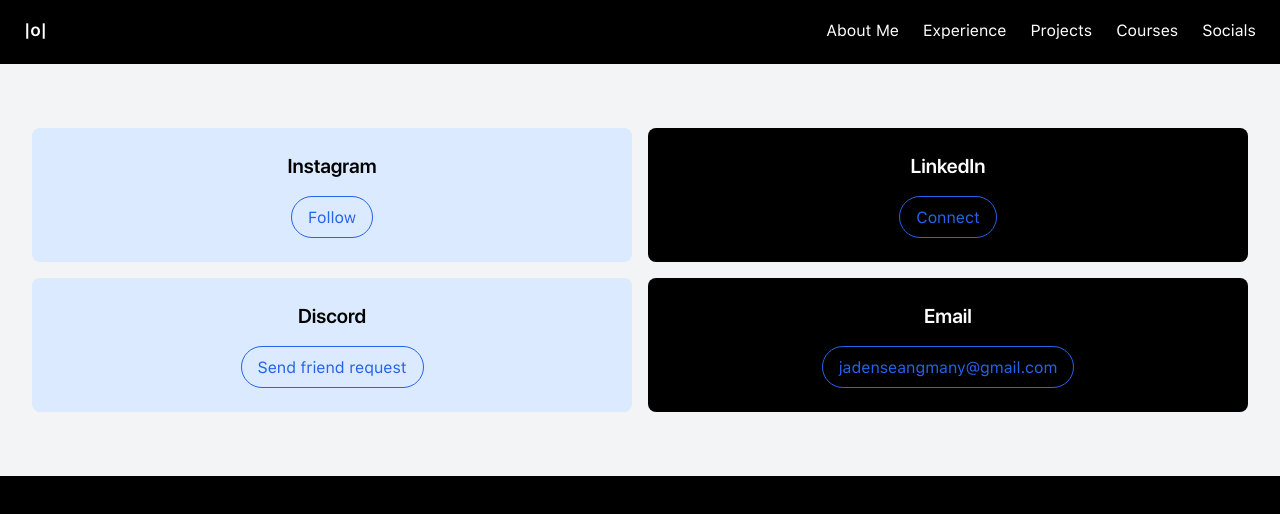
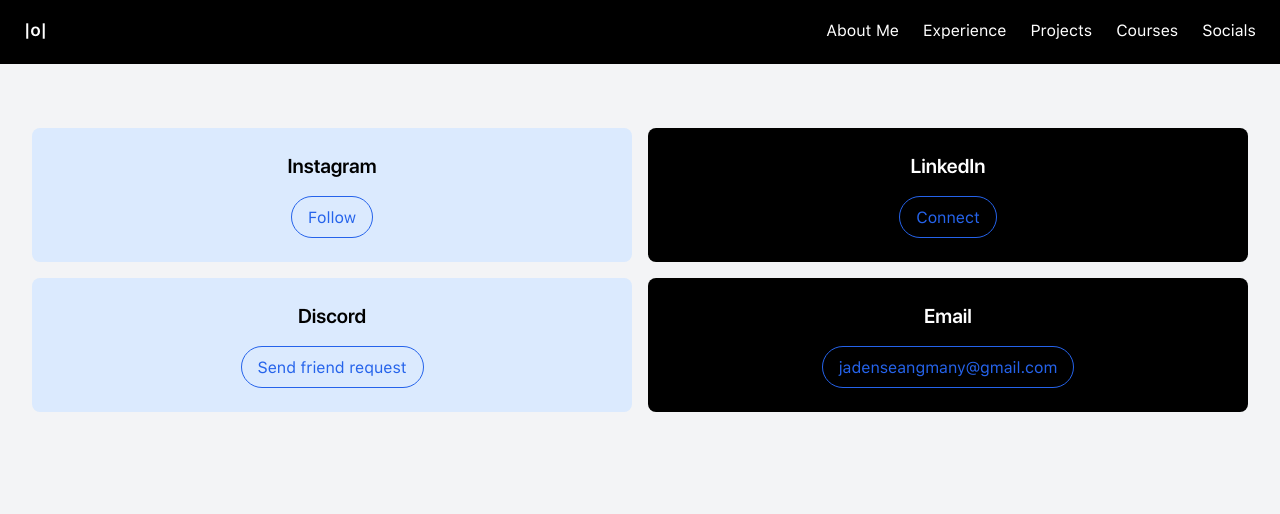
Before and after one commit to jadenseangmany/jaden.lol, a Next.js app: page /Socials in a window 1280 px wide. Shown: the top 514 px of the page. Built offline with nearby package versions, Linux system fonts and the light colour scheme.

Commit message:
fix page background, add link

```diff
--- a/src/app/Socials/page.tsx
+++ b/src/app/Socials/page.tsx
@@ -3,13 +3,14 @@
 
 const Page = () => {
   const socials = [
-    { name: "Instagram", link: "https://instagram.com/placeholder", buttonText: "Follow" },
+    { name: "Instagram", link: "https://www.instagram.com/jadenseangmany/", buttonText: "Follow" },
     { name: "LinkedIn", link: "https://linkedin.com/in/jadenseangmany", buttonText: "Connect" },
     { name: "Discord", link: "http://discord.com/users/336738623661801473", buttonText: "Send friend request" },
     { name: "Email", link: "mailto:jadenseangmany@gmail.com", buttonText: "jadenseangmany@gmail.com" },
   ];
 
   return (
+    <div className="bg-gray-100 min-h-screen">
     <section id="socials" className="py-16 bg-gray-100 text-black">
       <div className="grid grid-cols-2 gap-4 px-8">
         {socials.map((social, index) => (
@@ -32,6 +33,7 @@
         ))}
       </div>
     </section>
+    </div>
   );
 };
 
```
